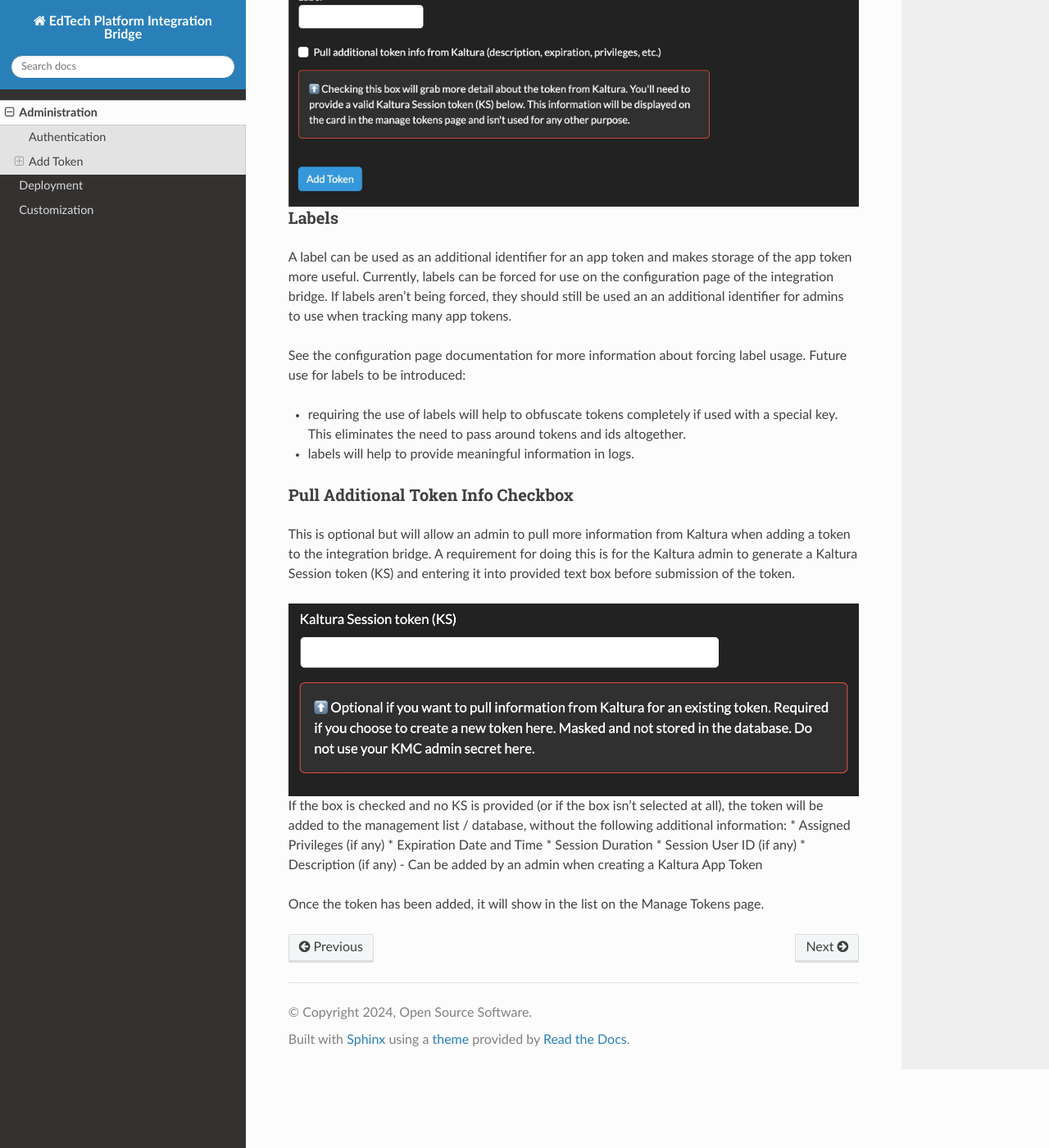
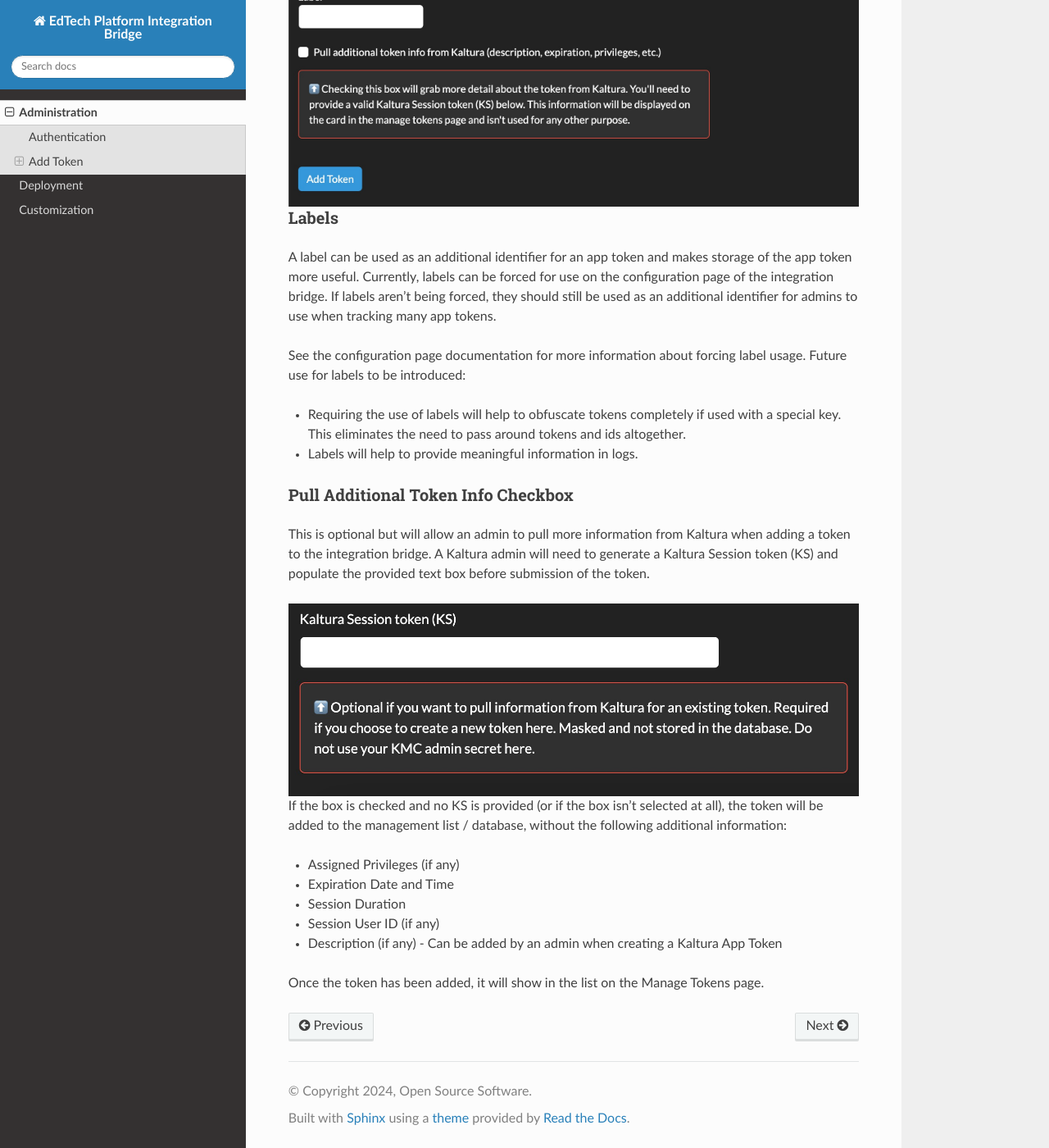
Before and after one commit to eharvey71/edtech-platform-integration-bridge, a Sphinx documentation site: the page built from docs/administration.rst, in a window 1280 px wide and 1400 px high, scrolled down 1192 px. Shown: the whole window at 82% size. Built offline with Sphinx 7.4.7 and the Read the Docs theme 2.0.0, drawn with Linux system fonts in a browser that asks for light colours.

Commit message:
Updating Add Token page in administration doc

```diff
--- a/docs/administration.rst
+++ b/docs/administration.rst
@@ -30,26 +30,26 @@ for accessing the Kaltura APIs. The App Token Id and App Token are required. Ent
 
 
 Labels
-~~~~~~
+^^^^^^
 
 A label can be used as an additional identifier for an app token and makes storage of the app token more useful.
 Currently, labels can be forced for use on the configuration page of the integration bridge.
-If labels aren't being forced, they should still be used an an additional identifier for admins to use when tracking many
+If labels aren't being forced, they should still be used as an additional identifier for admins to use when tracking many
 app tokens.
 
 See the configuration page documentation for more information about forcing label usage.
 Future use for labels to be introduced:
 
-* requiring the use of labels will help to obfuscate tokens completely if used with a special key. This eliminates the need to pass
+* Requiring the use of labels will help to obfuscate tokens completely if used with a special key. This eliminates the need to pass
   around tokens and ids altogether.
-* labels will help to provide meaningful information in logs.
+* Labels will help to provide meaningful information in logs.
 
 
 Pull Additional Token Info Checkbox
-~~~~~~~~~~~~~~~~~~~~~~~~~~~~~~~~~~~
+^^^^^^^^^^^^^^^^^^^^^^^^^^^^^^^^^^^
 
 This is optional but will allow an admin to pull more information from Kaltura when adding a token to the integration bridge.
-A requirement for doing this is for the Kaltura admin to generate a Kaltura Session token (KS) and entering it into provided
+A Kaltura admin will need to generate a Kaltura Session token (KS) and populate the provided
 text box before submission of the token.
 
 .. image:: img/addtoken-ks.jpg
@@ -58,6 +58,7 @@ text box before submission of the token.
 
 If the box is checked and no KS is provided (or if the box isn't selected at all), the token will be added to the management list / database,
 without the following additional information:
+
 * Assigned Privileges (if any)
 * Expiration Date and Time
 * Session Duration
```
